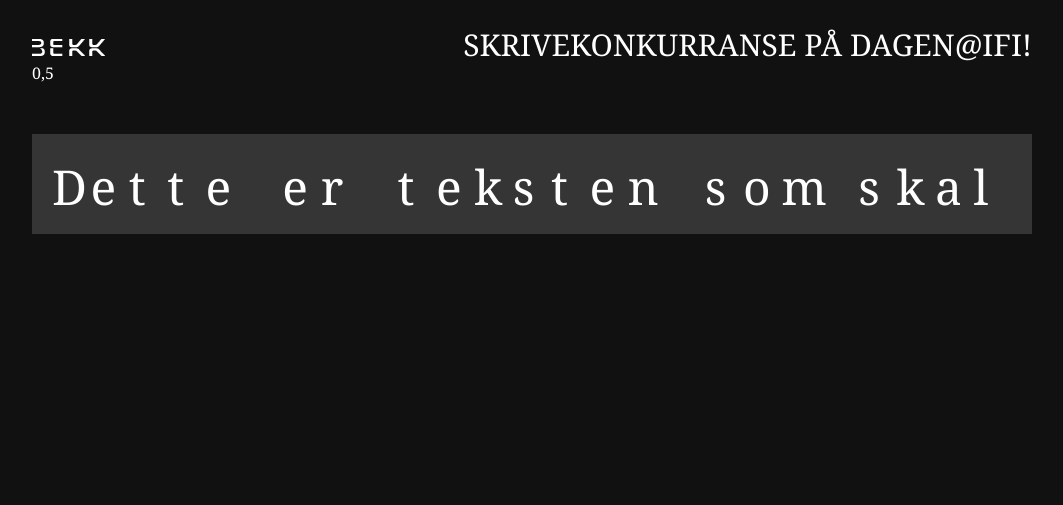
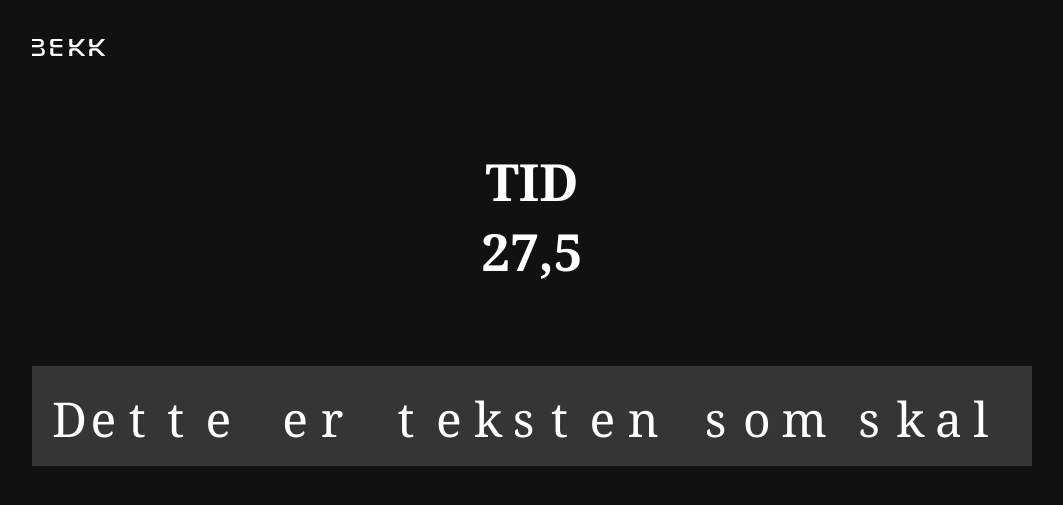
Before and after one commit to oyvindmidtbo/dagenatifi, a PHP site: page / in a window 1280 px wide. Shown: the top 505 px of the page, without its empty margins (108-1171 px from the left). Run offline with PHP 8.4, Linux system fonts and the light colour scheme; style sheets or scripts are compiled from the project's sources.

Commit message:
Tonet ned nedtelling (viser kun tallet med fancybox-overlay). Tiden vises i midten over teksten.

```diff
--- a/index.html
+++ b/index.html
@@ -14,17 +14,18 @@
 		<header class="clearfix">
 			<span class="logo"></span>
 			<div class="headline">
-				<div class="title">Skrivekonkurranse på dagen@ifi!</div>
+				<!-- <div class="title">Skrivekonkurranse på dagen@ifi!</div> -->
 			</div>
 		</header>
 
 		<section class="clock">
-			<span id="secondsLeft"></span>
+			<h1>TID</h1>
+			<h1 id="secondsLeft">30,0</h1>
 		</section>
 
-		<div id="fancybox-wrap">
-			<section class="score">
-				<a href="#" class="score-close">close</a>
+		<div class="fancybox-wrap final-result-wrap">
+			<section class="final-result">
+				<a href="#" class="final-result-close">close</a>
 				<p>Antall riktige: <span id="correct">0</span></p>
 				<p>Antall feil: <span id="wrong">0</span></p>
 				<p>Antall poeng: <span id="score">0</span></p>
@@ -35,8 +36,13 @@
 			<div class="text"></div>
 		</section>
 
+		<!-- <section class="score">
+		</section> -->
+
+	<div class="fancybox-wrap countdown-wrap">
 		<div class="countdown">
 			<span class="value"></span>
 		</div>
 	</div>
+	</div>
 </html>
--- a/resources/css/main.css
+++ b/resources/css/main.css
@@ -25,15 +25,16 @@ body {
 	background-color: #111;
 }
 
-.title {
-	font-size: 30px;
+h1 {
+	font-size: 3.2em;
 	text-transform: uppercase;
-	line-height: 34px;
+	margin: 0;
 }
 
 header {
 	width: 100%;
 	padding-top: 20px;
+	padding-bottom: 90px;
 }
 
 .logo {
@@ -56,12 +57,19 @@ header {
 	margin: 0 auto;
 }
 
+.clock {
+	width: 125px;
+	min-height: 30px;
+	margin: 0 auto;
+	text-align: center;
+}
+
 .content {
 		background-color: #353535;
 		width: 96%;
 		height: 60px;
 		padding: 2%;
-		margin-top: 50px;
+		margin-top: 80px;
 		overflow: hidden;
 		white-space: nowrap;
 		position: relative;
@@ -86,18 +94,18 @@ header {
 	background-color: #FD5157;
 }
 
-.score {
+.final-result {
 	color: #fff;
 	width: 500px;
 	margin: 250px auto;
 	position: relative;
 }
 
-.score p {
+.final-result p {
 	font-size: 2.0em;
 }
 
-.score-close {
+.final-result-close {
 	background-image: url(../images/bekk_sprite.png);
 	background-position: -47px 0;
 	height: 74px;
@@ -113,7 +121,7 @@ header {
 	background-color: black;
 	opacity: 0.8;
 	cursor: auto;
-	min-height: 3976px;
+	min-height: 1200px;
 	display: block;
 	position: absolute;
 	top: 0;
@@ -123,7 +131,7 @@ header {
 	display: none;
 }
 
-#fancybox-wrap {
+.fancybox-wrap {
 	width: 1665px;
 	height: auto;
 	top: -20px;
@@ -138,21 +146,15 @@ header {
 }
 
 .countdown {
-	width: 750px;
-	height: 750px;
+	width: 50px;
+	height: 50px;
 	position: absolute;
 	left:0;
 	right:0;
 	top: 0;
 	bottom: 0;
 	margin: 40px auto;
-	-webkit-border-radius: 50%;
-	-moz-border-radius: 50%;
-	border-radius: 50%;
-	background-color: #353535;
-	padding: 40px 60px;
 	font-size: 12.5em;
 	text-align: center;
-	border: 10px solid white;
 	display: none;
 }
--- a/resources/js/input.js
+++ b/resources/js/input.js
@@ -37,6 +37,12 @@ var game = (function() {
 		$(document).keypress(function(event) {
 	  		checkInputText(event);
 		});
+
+		$(".final-result-close").click(function() {
+			$(".fancybox-wrap.final-result-wrap").hide(0, function() {
+				$("#fancybox-overlay").fadeOut(500);
+			});
+		})
 	}
 
 	function checkInputText(keyEvent) {
@@ -62,14 +68,18 @@ var game = (function() {
 	}
 
 	var timer = (function() {
-		var seconds = 30; // ganger 10
+		var seconds = 300; // ganger 10
 		var secondsToStart = 3;
 
 		function countdown() {
+					$("#fancybox-overlay").fadeIn(500, function() {
+						$(".fancybox-wrap.countdown-wrap").show();
+					});
 			var countdownToStart = setInterval(function() {
 				if(secondsToStart === 0) {
 					clearInterval(countdownToStart);
 					$(".countdown").hide();
+					$("#fancybox-overlay").hide();
 					start();
 				} else {
 					$(".value").text(secondsToStart);
@@ -103,7 +113,7 @@ var game = (function() {
 			$("#wrong").text(wrong);
 			$("#score").text(score);
 			$("#fancybox-overlay").fadeIn(500, function() {
-				$("#fancybox-wrap").show();
+				$(".fancybox-wrap.final-result-wrap").show();
 			});
 		}
 
```
